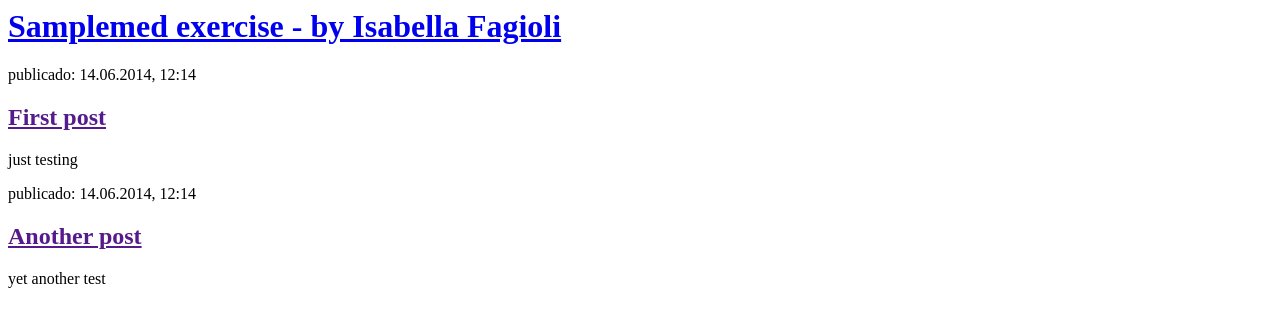
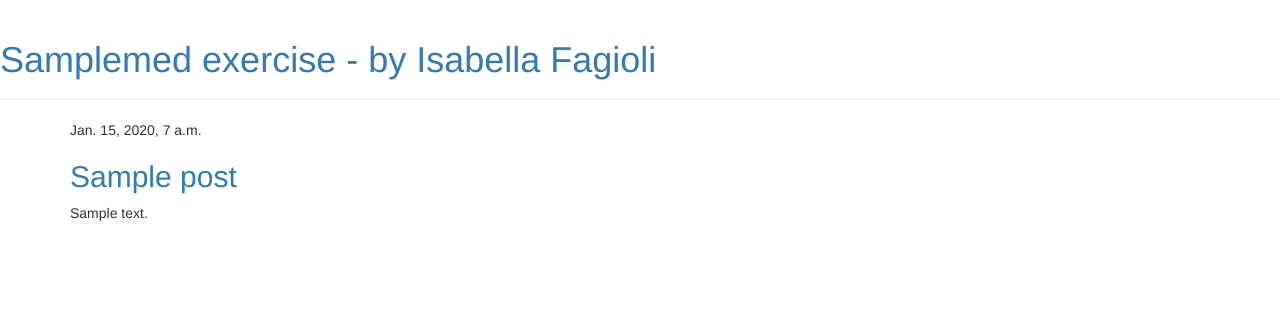
Before and after one commit to isabellafagioli/Exercicio, a Django app: page / in a window 1280 px wide. Shown: the top 327 px of the page. Run offline with Django 3.2, Linux system fonts and the light colour scheme; tables that the repository leaves empty hold one stand-in row (values such as "Sample post"); some libraries are stand-ins or nearby versions.

Commit message:
created base por post template

```diff
--- a/Exerciseblog/settings.py
+++ b/Exerciseblog/settings.py
@@ -134,3 +134,5 @@ AUTHENTICATION_BACKENDS = [
 ]
 
 SITE_ID = 1
+
+LOGIN_REDIRECT_URL = '/'
--- /dev/null
+++ b/postlist/templates/blog/base.html
@@ -0,0 +1,23 @@
+{% load static %}
+<html>
+    <head>
+        <title>Isabella's exercise</title>
+        <link rel="stylesheet" href="//maxcdn.bootstrapcdn.com/bootstrap/3.2.0/css/bootstrap.min.css">
+        <link rel="stylesheet" href="//maxcdn.bootstrapcdn.com/bootstrap/3.2.0/css/bootstrap-theme.min.css">
+        <link href='//fonts.googleapis.com/css?family=Lobster&subset=latin,latin-ext' rel='stylesheet' type='text/css'>
+        <link rel="stylesheet" href="{% static 'css/blog.css' %}">
+    </head>
+    <body>
+        <div class="page-header">
+            <h1><a href="/">Samplemed exercise - by Isabella Fagioli</a></h1>
+        </div>
+        <div class="content container">
+            <div class="row">
+                <div class="col-md-8">
+                {% block content %}
+                {% endblock %}
+                </div>
+            </div>
+        </div>
+    </body>
+</html>
--- a/postlist/templates/blog/post_list.html
+++ b/postlist/templates/blog/post_list.html
@@ -1,22 +1,14 @@
-<html>
-    <head>
-        <title>Isabella's exercise</title>
-    </head>
-    <body>
-        <div>
-            <h1><a href="/">Samplemed exercise - by Isabella Fagioli</a></h1>
+
+{% extends 'blog/base.html' %}
+
+{% block content %}
+    {% for post in posts %}
+        <div class="post">
+            <div class="date">
+                {{ post.published_date }}
+            </div>
+            <h2><a href="">{{ post.title }}</a></h2>
+            <p>{{ post.text|linebreaksbr }}</p>
         </div>
-
-        <div>
-            <p>publicado: 14.06.2014, 12:14</p>
-            <h2><a href="">First post</a></h2>
-            <p>just testing</p>
-        </div>
-
-        <div>
-            <p>publicado: 14.06.2014, 12:14</p>
-            <h2><a href="">Another post</a></h2>
-            <p>yet another test</p>
-        </div>
-    </body>
-</html>
+    {% endfor %}
+{% endblock %}
--- a/postlist/views.py
+++ b/postlist/views.py
@@ -1,4 +1,8 @@
 from django.shortcuts import render
+from django.utils import timezone
+from .models import Post
+
 
 def post_list(request):
-    return render(request, 'blog/post_list.html', {})
+    posts = Post.objects.filter(published_date__lte=timezone.now()).order_by('published_date')
+    return render(request, 'blog/post_list.html', {'posts': posts})
```
